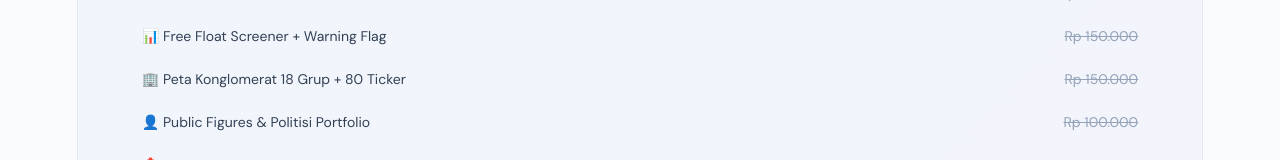
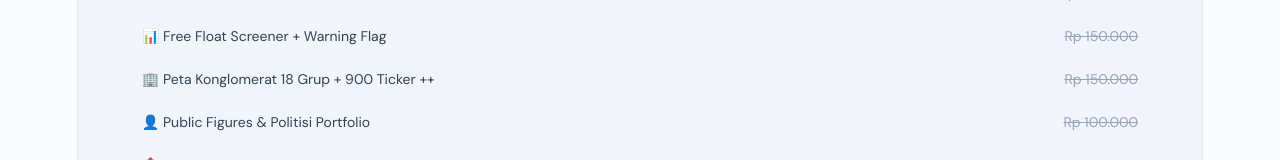
Before and after one commit to elclawvision/sahamneon, a React (Vite) app: page /lp in a window 1280 px wide. Shown: the part 2956-3116 px from the top of the page. Built offline with nearby package versions, Linux system fonts and the light colour scheme; no server answers.

Commit message:
Updated ticker count to 900++ on Landing Page

```diff
--- a/src/pages/LandingPage.tsx
+++ b/src/pages/LandingPage.tsx
@@ -450,7 +450,7 @@ export default function LandingPage() {
                     {[
                         ['900+', 'Emiten IDX'],
                         ['18', 'Grup Konglomerat'],
-                        ['80+', 'Ticker Dianalisis'],
+                        ['900++', 'Ticker Dianalisis'],
                         ['REAL-TIME', 'KSEI Maret 2026'],
                         ['500+', 'Pembeli Terverifikasi'],
                     ].map(([num, label]) => (
@@ -557,7 +557,7 @@ export default function LandingPage() {
                             {[
                                 ['🐋 Platform Whale Radar IDX — Real-Time Maret', 'Rp 300.000'],
                                 ['📊 Free Float Screener + Warning Flag', 'Rp 150.000'],
-                                ['🏢 Peta Konglomerat 18 Grup + 80 Ticker', 'Rp 150.000'],
+                                ['🏢 Peta Konglomerat 18 Grup + 900 Ticker ++', 'Rp 150.000'],
                                 ['👤 Public Figures & Politisi Portfolio', 'Rp 100.000'],
                                 ['📥 CSV Export Semua Data', 'Rp 100.000'],
                                 ['🎁 BONUS: Cheat Sheet 5 Tanda Whale (47 hal)', 'Rp 149.000'],
```
